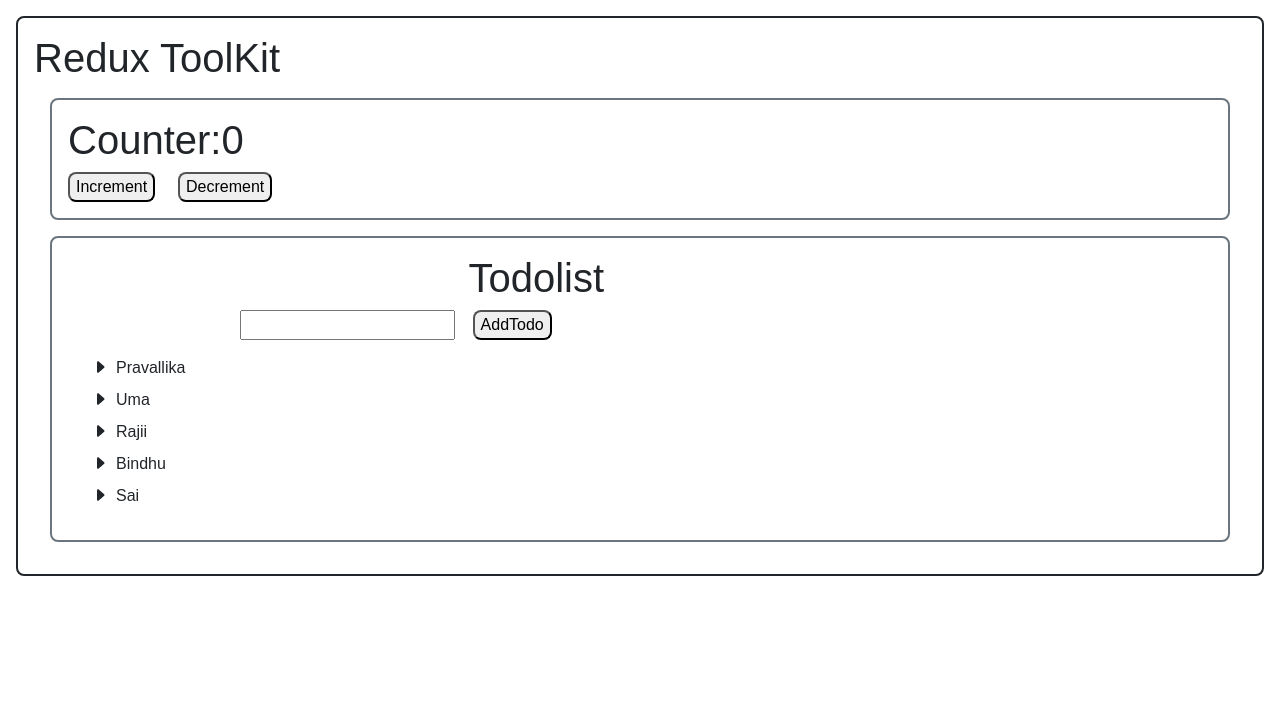
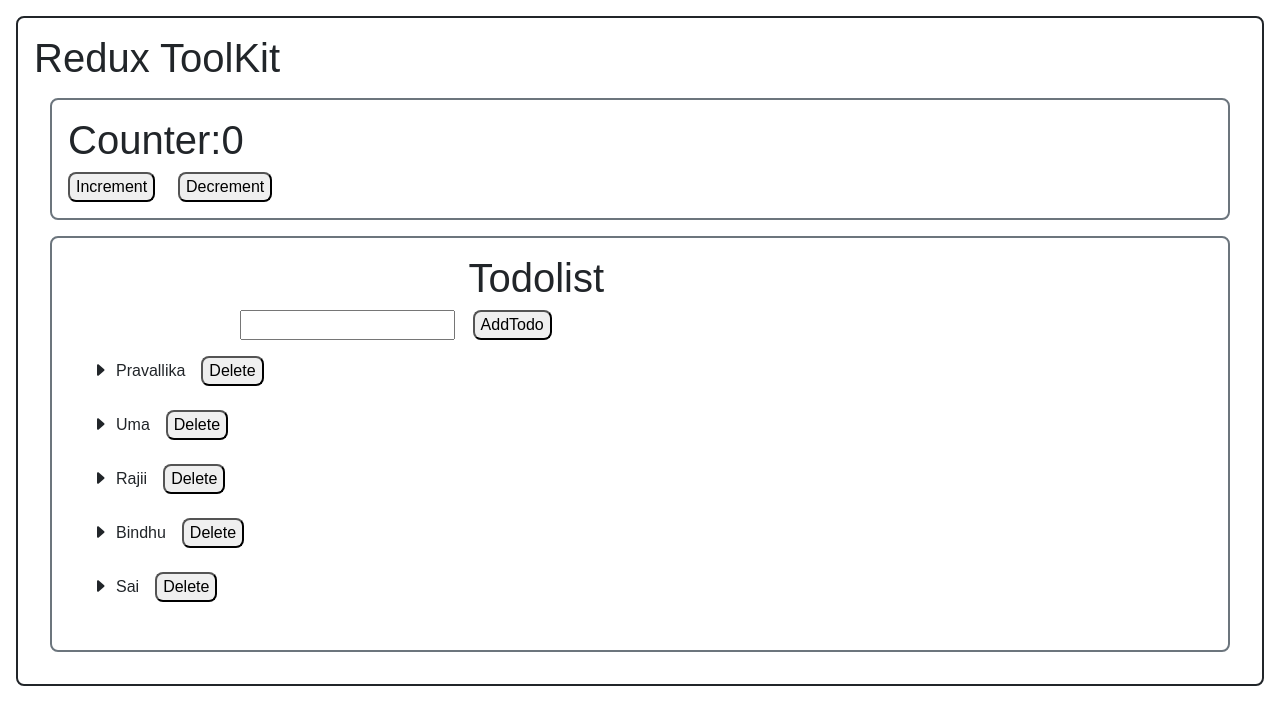
Before and after one commit to Pravallika8143/Redux-Toolkit, a React (Vite) app: page / in a window 1280 px wide. Shown: the top 724 px of the page. Built offline with nearby package versions, Linux system fonts and the light colour scheme.

Commit message:
todolist

```diff
--- a/src/features/todolist/Todolist.jsx
+++ b/src/features/todolist/Todolist.jsx
@@ -1,6 +1,6 @@
 import React from "react";
 import { useDispatch, useSelector } from "react-redux";
-import { addTodo } from "./todolistSlice";
+import { addTodo, deleteTodo } from "./todolistSlice";
 
 
 function TodoList(){
@@ -18,6 +18,7 @@
                 return <li className="mb-2">
                      <i class="bi bi-caret-right-fill me-2"></i>
                     {todo}
+                    <button className=" ms-3 mb-3 rounded-3" onClick={()=>{dispatch(deleteTodo(newTodo))}}>Delete</button>
                     </li>
             })
         }
```
